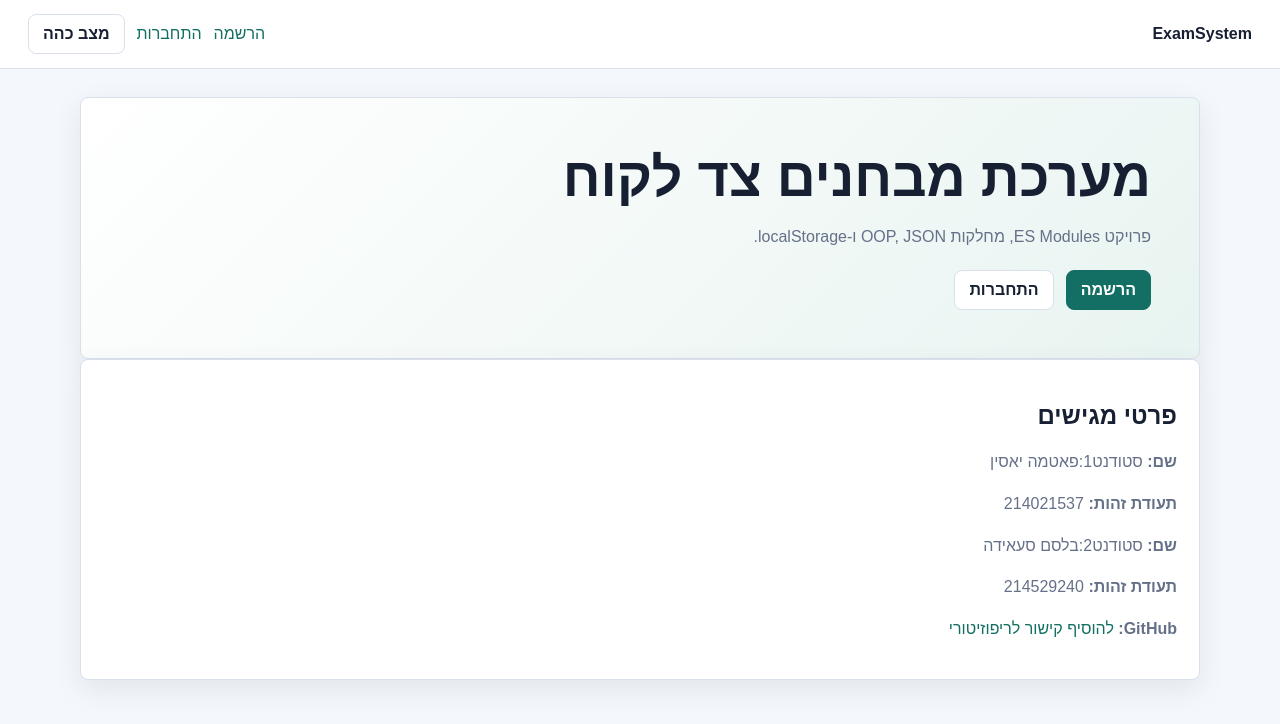
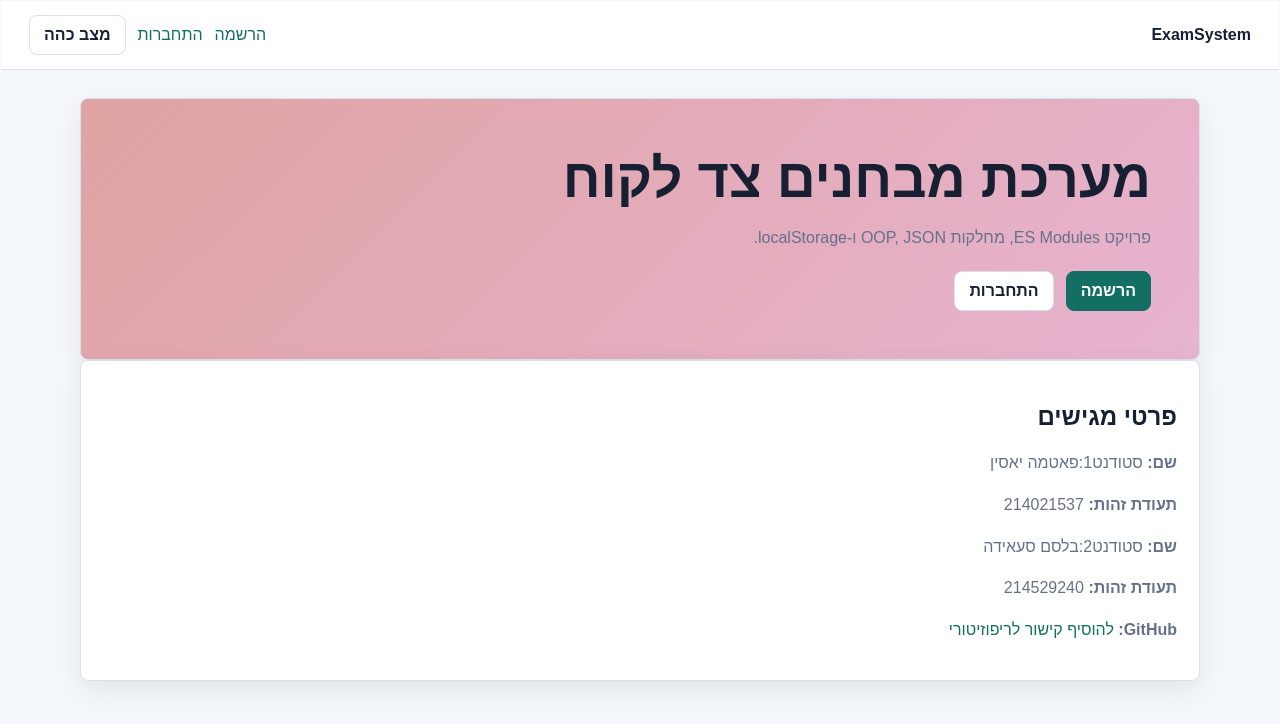
Before and after one commit to fayassin2003-glitch/SHORSUBMIT, a website with bundled scripts: page index.html in a window 1280 px wide. Built offline with nearby package versions, Linux system fonts and the light colour scheme.

```diff
--- a/css/style.css
+++ b/css/style.css
@@ -13,7 +13,7 @@
 * { box-sizing: border-box; }
 
 body {
-  margin: 0;
+  margin: 1px;
   font-family: Arial, Helvetica, sans-serif;
   background: var(--bg);
   color: var(--text);
@@ -46,7 +46,7 @@ a { color: var(--primary); text-decoration: none; }
 
 .hero {
   padding: 48px;
-  background: linear-gradient(135deg, #ffffff, #e8f4f1);
+  background: linear-gradient(135deg, #e0a3a3, #e7b4d0);
   border: 1px solid var(--border);
   border-radius: 8px;
   box-shadow: var(--shadow);
```
Also changed, not shown: teacher.html (+1 -1 lines).
